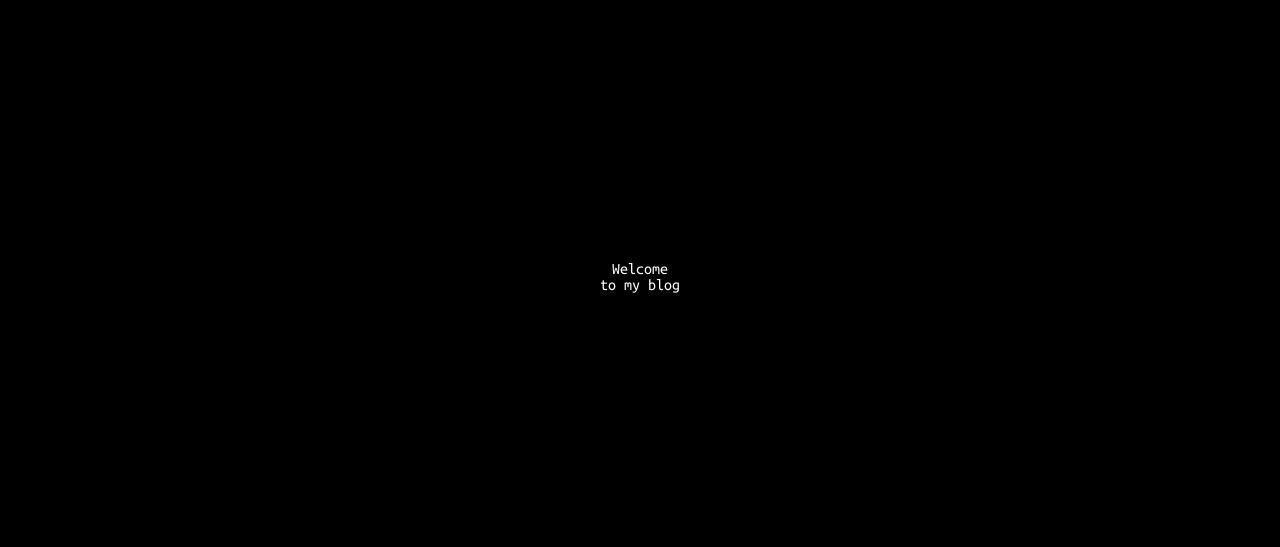
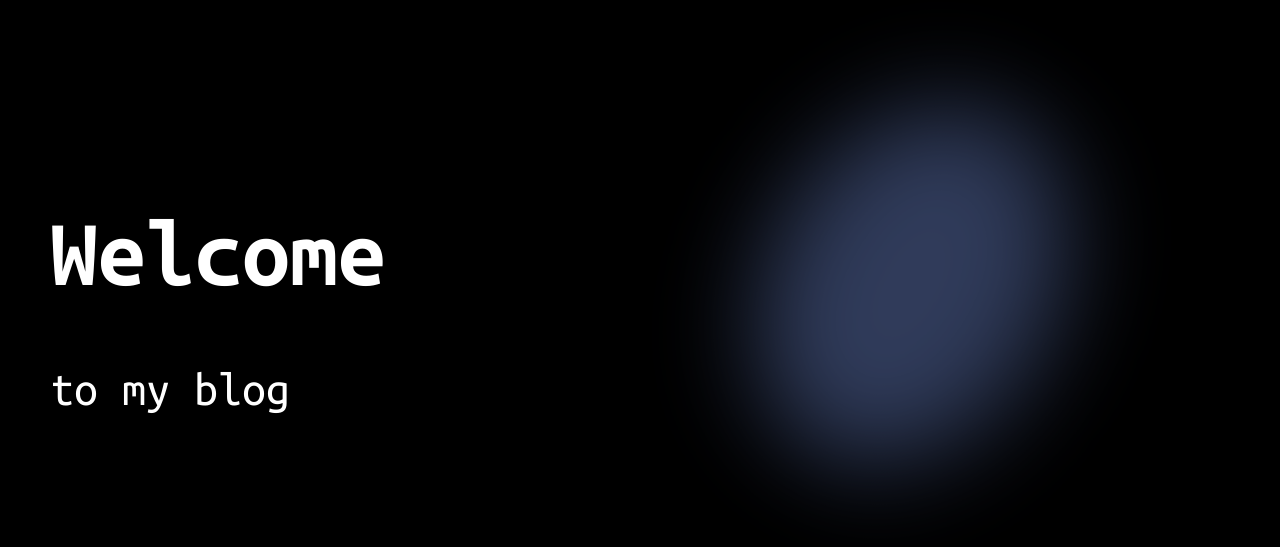
Before and after one commit to otamam818/blog, a Svelte app in the folder web/: page / in a window 1280 px wide. Shown: the part 123-670 px from the top of the page. Built offline with nearby package versions, Linux system fonts and the light colour scheme.

Commit message:
Modularized front-end code, started working on welcome-page animation

```diff
--- a/web/src/App.svelte
+++ b/web/src/App.svelte
@@ -1,24 +1,14 @@
 <script>
-  import "./globals.scss";
-
-  const TWO_SECONDS = 2000;
-  let welcomeClass = "big-text";
-  setTimeout(() => {
-    welcomeClass = "";
-  }, TWO_SECONDS);
-
-  // TODO: Modularize Welcome Page into separate Page
-  // TODO: Set up Svelte router for different pages
-  // TODO: Add more content to welcome page
+  import Welcome from "./WelcomePage/Welcome.svelte"
 </script>
 
 <main>
-  <span class={welcomeClass}> Welcome </span>
-  <span> to my blog </span>
+  <Welcome />
 </main>
 
 <style lang="scss">
 main {
+  color: white;
   background-color: black;
   position: fixed;
   top: 0;
@@ -30,18 +20,5 @@ main {
   flex-direction: column;
   align-items: center;
   z-index: 0;
-
-  & > span {
-    transition: 200ms;
-  }
-
-  span {
-    color: white;
-  }
 }
-
-.big-text {
-  font-size: 24px;
-}
-
 </style>
--- /dev/null
+++ b/web/src/WelcomePage/RightSide.svelte
@@ -0,0 +1,33 @@
+
+<div class="right-side">
+  <div class="oval skinny"></div>
+</div>
+
+<style lang="scss">
+  .right-side .oval.skinny {
+    background-color: #4c5e8f;
+    border-radius: 50%;
+    rotate: 30deg;
+    filter: blur(50px);
+    opacity: 63%;
+    position: absolute;
+    animation: skinny-oval-beat 2s infinite;
+  }
+
+  @keyframes skinny-oval-beat {
+    // Slow beats to mimic life into the page
+    0%, 100% {
+      left: 60%;
+      top: 30%;
+      width: 30vh;
+      height: 40vh;
+    }
+
+    50% {
+      left: 60%;
+      top: 15%;
+      width: 60vh;
+      height: 80vh;
+    }
+  }
+</style>
--- /dev/null
+++ b/web/src/WelcomePage/Welcome.svelte
@@ -0,0 +1,38 @@
+<script>
+  import "../globals.scss";
+    import RightSide from "./RightSide.svelte";
+
+  // TODO: Modularize Welcome Page into separate Page
+  // TODO: Set up Svelte router for different pages
+  // TODO: Add more content to welcome page
+</script>
+
+<div class='welcome'>
+  <div class="left-side">
+    <h1> Welcome </h1>
+    <span> to my blog </span>
+  </div>
+
+  <RightSide />
+</div>
+
+<style lang="scss">
+  .welcome {
+    width: 100%;
+    display: flex;
+    justify-content: space-between;
+
+    .left-side {
+      padding-left: 50px;
+      font-size: 6vh;
+
+      & > span {
+        transition: 200ms;
+      }
+
+      span {
+        color: white;
+      }
+    }
+  }
+</style>
```
